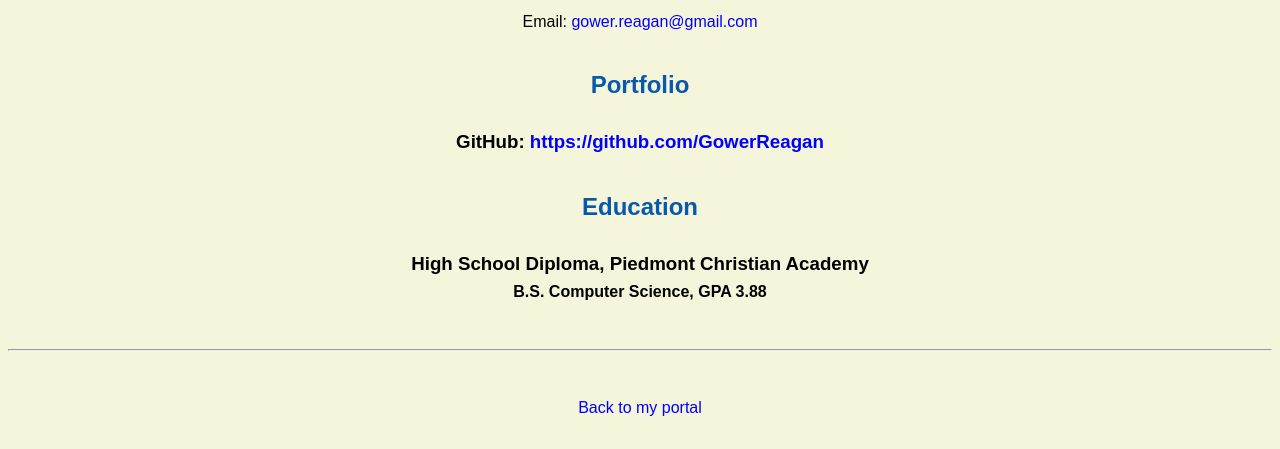
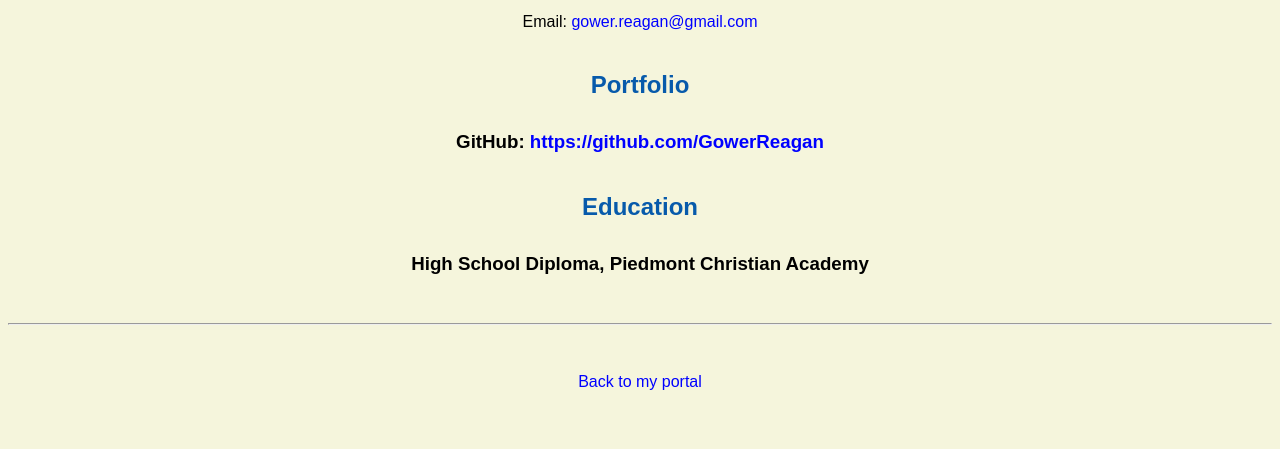
Before and after one commit to GowerReagan/GowerReagan.github.io, a plain HTML site: page resume.html in a window 1280 px wide. Shown: the part 508-957 px from the top of the page. After the commit the page ends 931 px from the top, so only its background shows below. Drawn offline with Linux system fonts and the light colour scheme.

Commit message:
Update 2 files

```diff
--- a/resume.html
+++ b/resume.html
@@ -31,7 +31,7 @@
     <h2>Education</h2>
 
     <h3>High School Diploma, Piedmont Christian Academy</h3>
-    <h4>B.S. Computer Science, GPA 3.88</h4>
+    <h4></h4>
 
   <!--  <h2>Professional Experiences</h2>
 
```
Also changed, not shown: .codesandbox/tasks.json (added).
